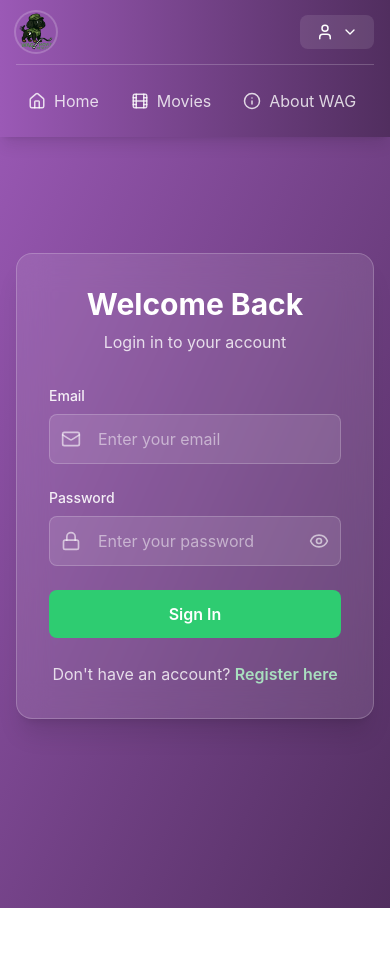
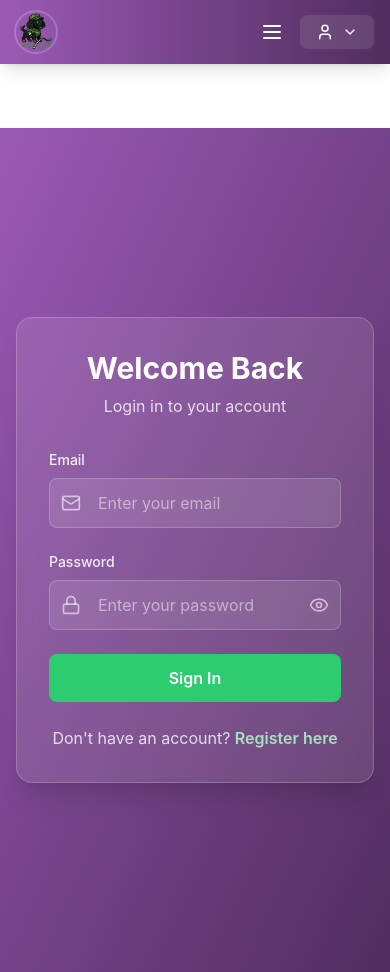
Before and after one commit to dvalencia26/movieReviewWebsite, a React (Vite) app in the folder frontend/: page /login in a window 390 px wide. Before the commit the page ends 908 px from the top, so only its background shows below. Built offline with nearby package versions, Linux system fonts and the light colour scheme.

Commit message:
Mobile-friendly navigation

```diff
--- a/frontend/src/pages/Auth/Navigation.jsx
+++ b/frontend/src/pages/Auth/Navigation.jsx
@@ -17,7 +17,9 @@ import {
     Tags,
     Heart,
     Plus,
-    Info
+    Info,
+    Menu,
+    X
 } from "lucide-react";
 import WAGLogo from "../../assets/WAGLogo.png";
 import { useLogoutMutation } from "../../redux/api/users";
@@ -25,9 +27,14 @@ import { useLogoutMutation } from "../../redux/api/users";
 const Navigation = () => {
     const { userInfo } = useSelector((state) => state.auth);
     const [dropdownOpen, setDropdownOpen] = useState(false);
+    const [mobileMenuOpen, setMobileMenuOpen] = useState(false);
 
     const toggleDropdown = () => {
         setDropdownOpen(!dropdownOpen);
+    }
+
+    const toggleMobileMenu = () => {
+        setMobileMenuOpen(!mobileMenuOpen);
     }
 
     const navigate = useNavigate();
@@ -46,9 +53,13 @@ const Navigation = () => {
     };
 
     return (
-        <nav className="fixed top-0 left-0 right-0 z-50 bg-gradient-to-r from-purple-main to-purple-dark shadow-lg backdrop-blur-sm">
-            <div className="container mx-auto px-4">
-                <div className="flex justify-between items-center h-16">
+        <>
+            {/* Spacer div to push content below fixed nav */}
+            <div className="h-16"></div>
+
+            <nav className="fixed top-0 left-0 right-0 z-50 bg-gradient-to-r from-purple-main to-purple-dark shadow-lg backdrop-blur-sm">
+                <div className="container mx-auto px-4">
+                    <div className="flex justify-between items-center h-16">
                     {/* Left Section - Logo and Navigation Links */}
                     <div className="flex items-center space-x-8">
                         <Link to="/" className="flex items-center space-x-2 hover-scale group">
@@ -98,9 +109,19 @@ const Navigation = () => {
                         </div>
                     </div>
 
-                    {/* Right Section - User Menu */}
-                    <div className="relative">
+                    {/* Right Section - Mobile Menu Toggle & User Menu */}
+                    <div className="flex items-center space-x-4">
+                        {/* Mobile Menu Toggle */}
                         <button
+                            onClick={toggleMobileMenu}
+                            className="md:hidden text-white hover:text-white/80 transition-colors"
+                        >
+                            {mobileMenuOpen ? <X size={24} /> : <Menu size={24} />}
+                        </button>
+
+                        {/* User Menu */}
+                        <div className="relative">
+                            <button
                             onClick={toggleDropdown}
                             className="flex items-center space-x-2 text-white bg-white/10 hover:bg-white/20 px-4 py-2 rounded-lg transition-all focus:outline-none focus:ring-2 focus:ring-white/30"
                         >
@@ -189,15 +210,18 @@ const Navigation = () => {
                                 )}
                             </div>
                         )}
+                        </div>
                     </div>
                 </div>
 
-                {/* Mobile Navigation Links */}
-                <div className="md:hidden border-t border-white/20 py-4">
-                    <div className="flex flex-wrap gap-2">
+                {/* Mobile Navigation Links - Collapsible */}
+                {mobileMenuOpen && (
+                    <div className="md:hidden border-t border-white/20 py-3 bg-gradient-to-r from-purple-main to-purple-dark">
+                        <div className="flex flex-wrap gap-2 justify-center">
                         <Link
                             to="/"
                             className="flex items-center space-x-2 text-white/80 hover:text-white transition-colors py-2 px-3 rounded-lg hover:bg-white/10"
+                            onClick={() => setMobileMenuOpen(false)}
                         >
                             <Home size={18} />
                             <span>Home</span>
@@ -205,6 +229,7 @@ const Navigation = () => {
                         <Link
                             to="/movies"
                             className="flex items-center space-x-2 text-white/80 hover:text-white transition-colors py-2 px-3 rounded-lg hover:bg-white/10"
+                            onClick={() => setMobileMenuOpen(false)}
                         >
                             <Film size={18} />
                             <span>Movies</span>
@@ -212,6 +237,7 @@ const Navigation = () => {
                         <Link
                             to="/about"
                             className="flex items-center space-x-2 text-white/80 hover:text-white transition-colors py-2 px-3 rounded-lg hover:bg-white/10"
+                            onClick={() => setMobileMenuOpen(false)}
                         >
                             <Info size={18} />
                             <span>About WAG</span>
@@ -221,16 +247,19 @@ const Navigation = () => {
                                 <Link
                                     to="/admin/movies"
                                     className="flex items-center space-x-2 text-white/80 hover:text-white transition-colors py-2 px-3 rounded-lg hover:bg-white/10"
+                                    onClick={() => setMobileMenuOpen(false)}
                                 >
                                     <Plus size={18} />
                                     <span>Create Review</span>
                                 </Link>
                             </>
                         )}
+                        </div>
                     </div>
-                </div>
+                )}
             </div>
         </nav>
+        </>
     );
 };
 
--- a/frontend/src/redux/api/apiSlice.js
+++ b/frontend/src/redux/api/apiSlice.js
@@ -7,8 +7,7 @@ const apiBaseUrl = isProduction
     ? 'https://wagwebsite-backend.onrender.com/api/v1'  // Hardcoded for production
     : BASE_URL; // Relative path for development
 
-console.log('🔧 Redux API - Mode:', import.meta.env.MODE);
-console.log('🔧 Redux API - Using baseUrl:', apiBaseUrl);
+
 
 // Base query with authentication headers and error handling
 const baseQuery = fetchBaseQuery({
--- a/frontend/src/services/api.js
+++ b/frontend/src/services/api.js
@@ -8,8 +8,7 @@ class APIService {
       ? 'https://wagwebsite-backend.onrender.com/api/v1'  // Hardcoded for production
       : '/api/v1'; // Relative path for development
 
-    console.log('🔧 API Service - Mode:', import.meta.env.MODE);
-    console.log('🔧 API Service - Using baseURL:', baseURL);
+
 
     this.client = axios.create({
       baseURL,
```
Also changed, not shown: 1 other file (tests, documents, lock files or other folders).
